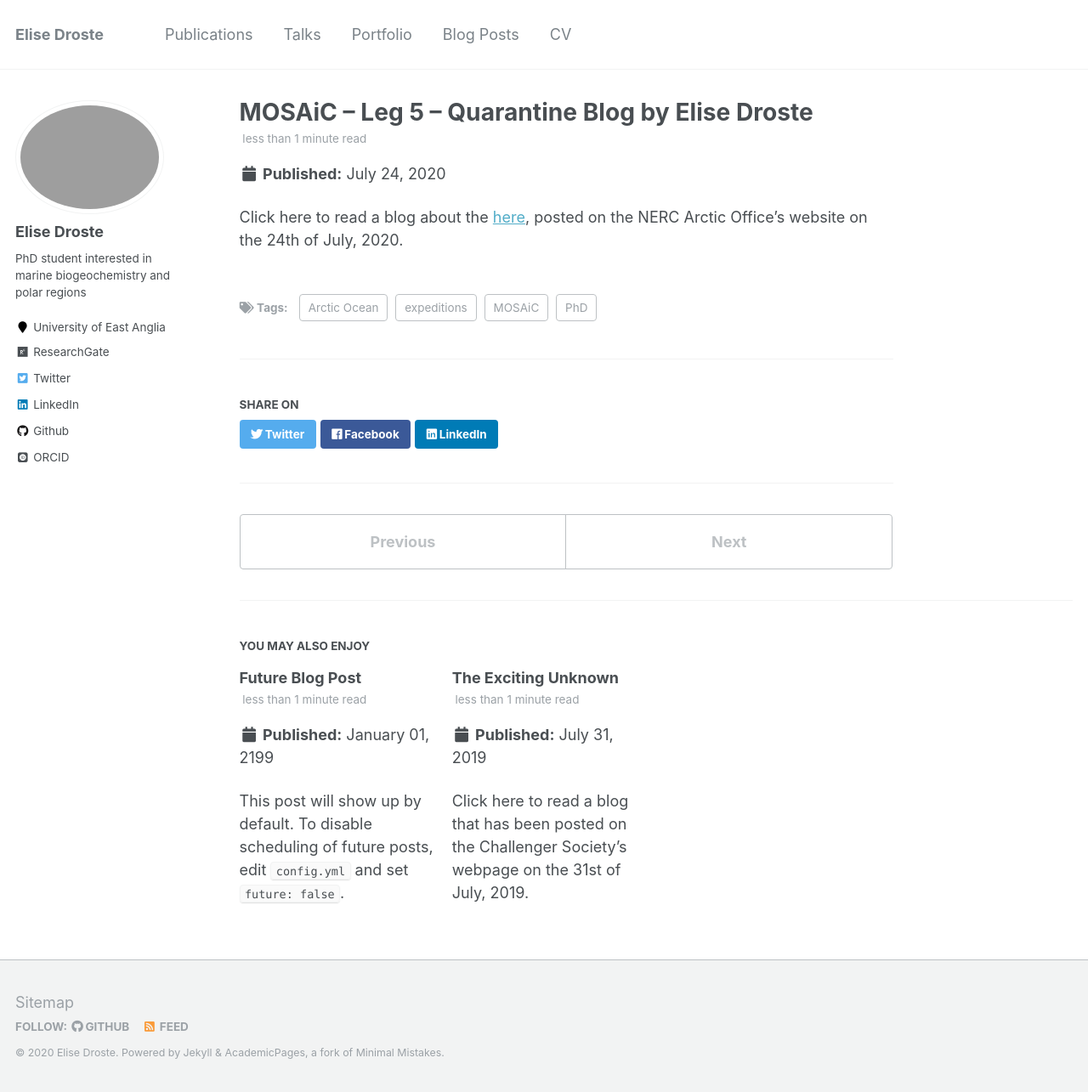
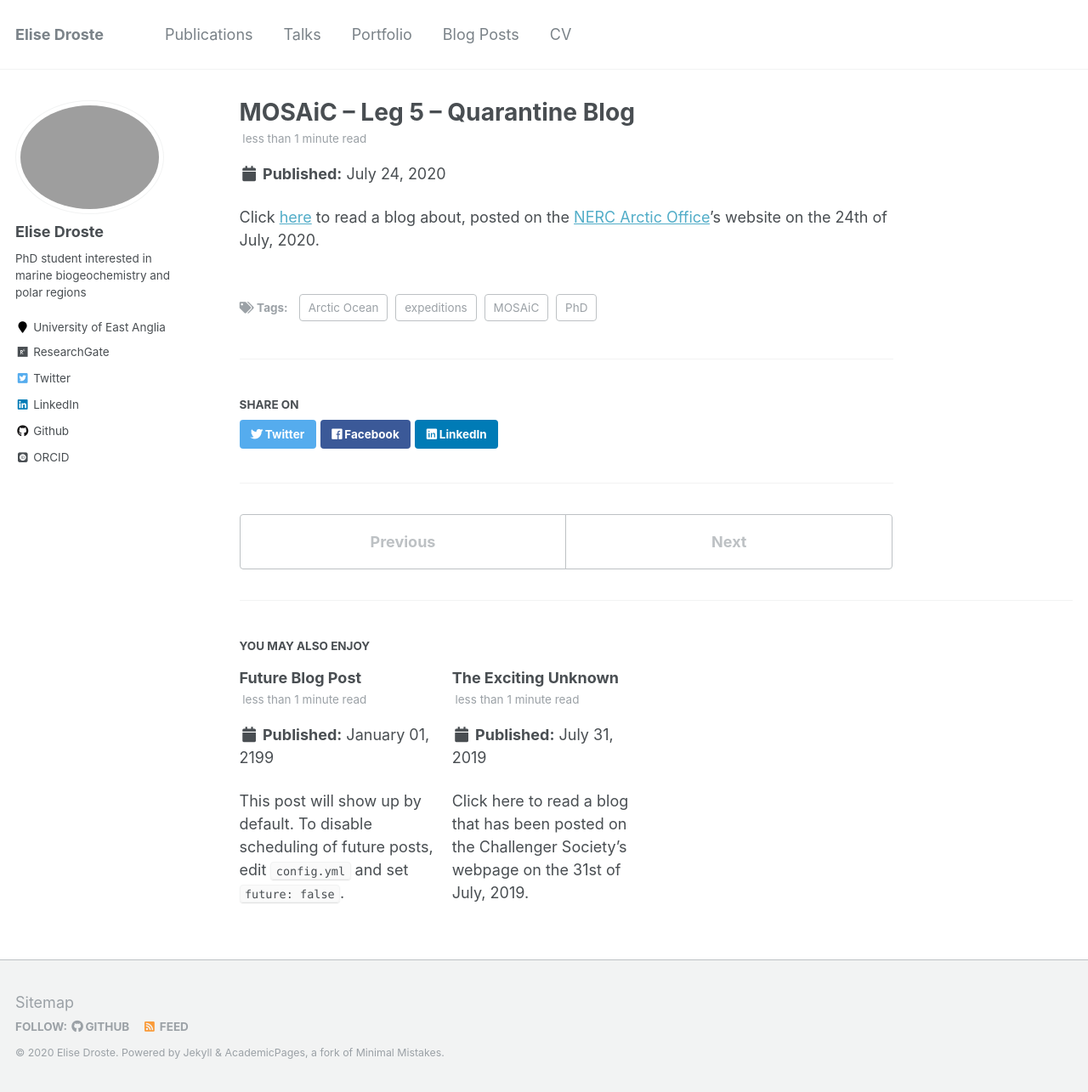
Before and after one commit to edroste/edroste.github.io, a Jekyll site: the page built from _posts/2020-07-24-blog-post-1.md, in a window 1280 px wide and 1285 px high. Shown: the whole window at 85% size. Built offline with Jekyll 4.4.1, drawn with Linux system fonts in a browser that asks for light colours; some web fonts are replaced.

Commit message:
edits to blog posts

```diff
--- a/_posts/2020-07-24-blog-post-1.md
+++ b/_posts/2020-07-24-blog-post-1.md
@@ -1,5 +1,5 @@
 ---
-title: 'MOSAiC – Leg 5 – Quarantine Blog by Elise Droste'
+title: 'MOSAiC – Leg 5 – Quarantine Blog'
 date: 2020-07-24
 permalink: /posts/2020/07/blog-post-1/
 tags:
@@ -9,4 +9,4 @@ tags:
   - PhD
 ---
 
-Click here to read a blog about the [here](https://www.arctic.ac.uk/mosaic-leg-5-quarantine-blog-by-elise-droste/), posted on the NERC Arctic Office's website on the 24th of July, 2020.
+Click [here](https://www.arctic.ac.uk/mosaic-leg-5-quarantine-blog-by-elise-droste/) to read a blog about, posted on the [NERC Arctic Office](https://www.arctic.ac.uk/)'s website on the 24th of July, 2020.
```
